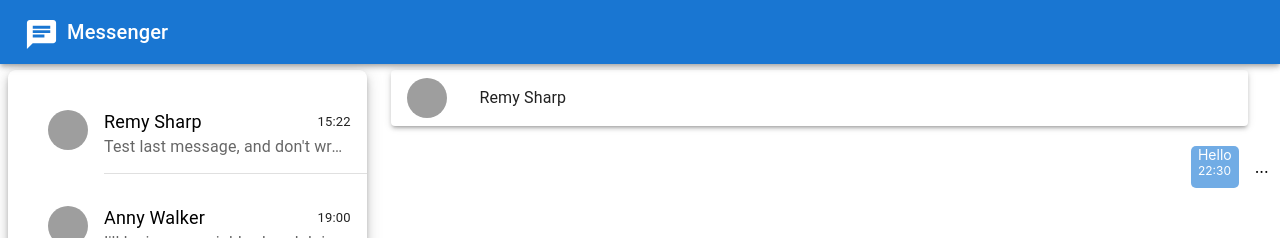
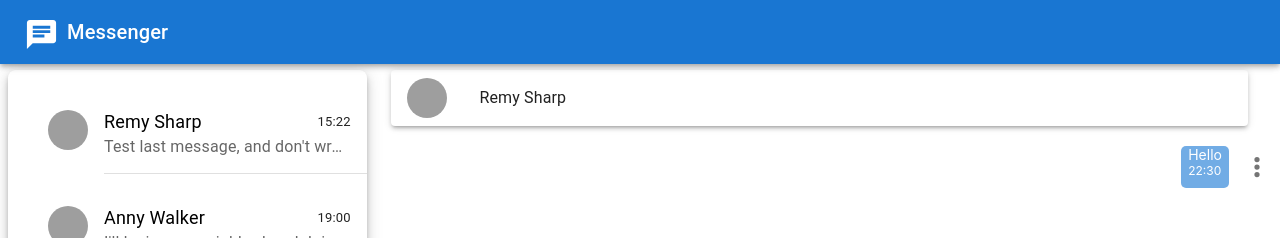
Before and after one commit to Artem-Mateush2022/Chat, a React (Create React App) app: page / in a window 1280 px wide. Shown: the top 238 px of the page. Built offline with nearby package versions, Linux system fonts and the light colour scheme; grey boxes are pictures that could not be loaded.

Commit message:
added_PointsIcon

```diff
--- a/package.json
+++ b/package.json
@@ -6,6 +6,9 @@
     "@emotion/react": "^11.10.5",
     "@emotion/styled": "^11.10.5",
     "@fontsource/roboto": "^4.5.8",
+    "@fortawesome/fontawesome-svg-core": "^6.3.0",
+    "@fortawesome/free-solid-svg-icons": "^6.3.0",
+    "@fortawesome/react-fontawesome": "^0.2.0",
     "@mui/icons-material": "^5.11.0",
     "@mui/material": "^5.11.1",
     "@mui/styled-engine-sc": "^5.11.0",
--- /dev/null
+++ b/src/components/UI/PointsIcon.jsx
@@ -0,0 +1,47 @@
+import * as React from 'react';
+import PropTypes from 'prop-types';
+import { faEllipsisV } from '@fortawesome/free-solid-svg-icons/faEllipsisV';
+import { FontAwesomeIcon } from '@fortawesome/react-fontawesome';
+import { Box } from '@mui/material';
+import IconButton from '@mui/material/IconButton';
+import SvgIcon from '@mui/material/SvgIcon';
+
+const FontAwesomeSvgIcon = React.forwardRef((props, ref) => {
+  const { icon } = props;
+
+  const {
+    icon: [width, height, , , svgPathData],
+  } = icon;
+
+  return (
+    <SvgIcon ref={ref} viewBox={`0 0 ${width} ${height}`}>
+      {typeof svgPathData === 'string' ? (
+        <path d={svgPathData} />
+      ) : (
+        svgPathData.map((d, i) => (
+          <path style={{ opacity: i === 0 ? 0.4 : 1 }} d={d} />
+        ))
+      )}
+    </SvgIcon>
+  );
+});
+
+FontAwesomeSvgIcon.propTypes = {
+  icon: PropTypes.any.isRequired,
+};
+
+export function FontAwesomeSvgIconDemo() {
+  return (
+    <Box
+      sx={{
+        '& > :not(style)': {
+          m: 0.1,
+        },
+      }}
+    >
+      <IconButton aria-label="Example">
+        <FontAwesomeIcon icon={faEllipsisV} />
+      </IconButton>
+    </Box>
+  );
+}
--- a/src/components/UI/SimpleDialog.jsx
+++ b/src/components/UI/SimpleDialog.jsx
@@ -10,6 +10,7 @@
 import { Divider } from '@mui/material';
 import DeleteIcon from '@mui/icons-material/Delete';
 import DeleteForeverIcon from '@mui/icons-material/DeleteForever';
+import { FontAwesomeSvgIconDemo } from './PointsIcon';
 
 //const emails = ['username@gmail.com', 'user02@gmail.com'];
 
@@ -91,8 +92,8 @@
 
   return (
     <div>
-      <span onClick={handleClickOpen} style={{cursor: 'pointer', display: 'inline-block', float: 'right', height: '15px', marginBottom: '5px'}}>
-        ...
+      <span onClick={handleClickOpen}>
+        <FontAwesomeSvgIconDemo />
       </span>
       <SimpleDialog
         //selectedValue={selectedValue}
```
Also changed, not shown: 1 other file (tests, documents, lock files or other folders).
